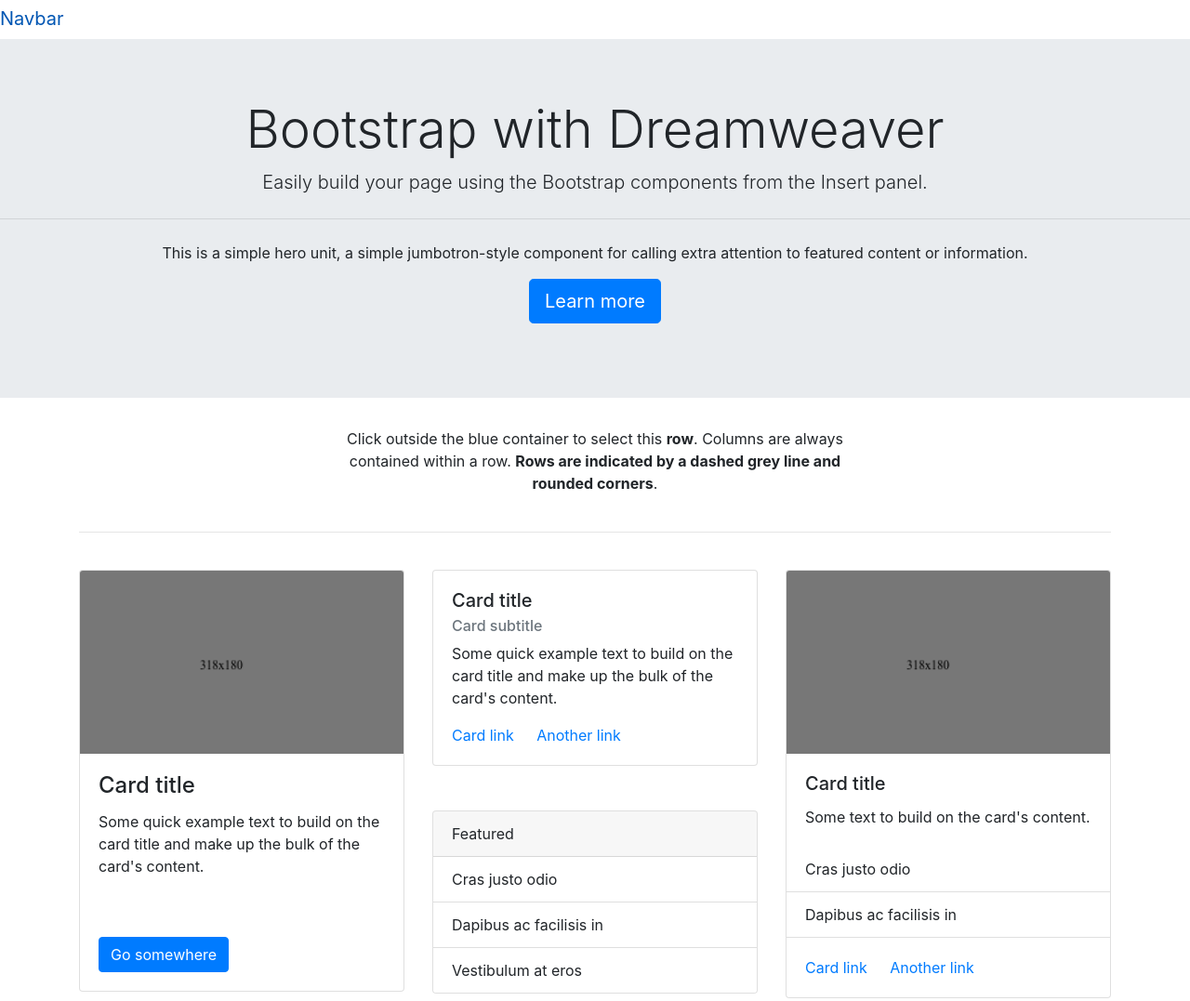
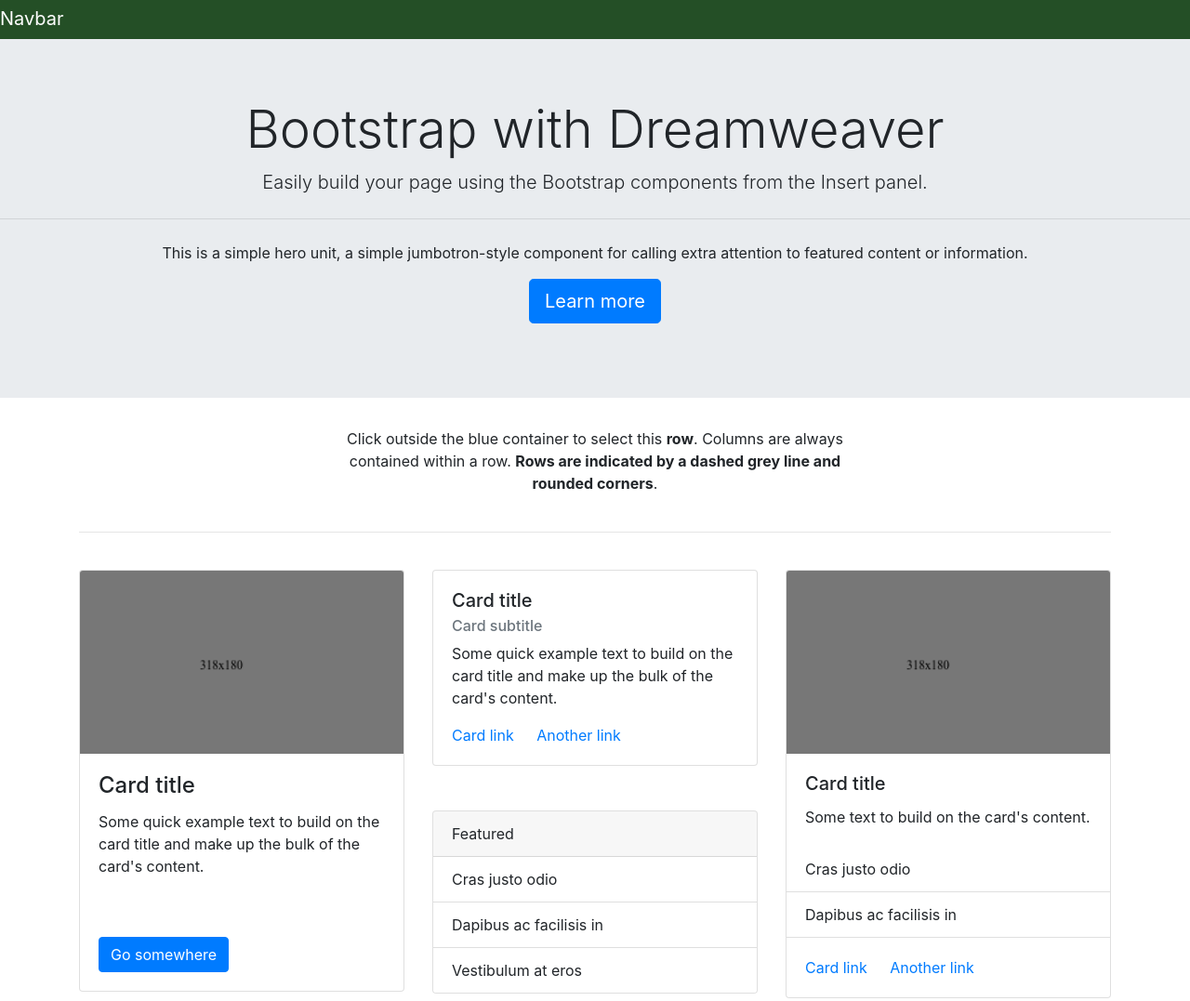
Before and after one commit to lacrone/lacrone.github.io, a plain HTML site: page index.html in a window 1280 px wide. Shown: the top 1077 px of the page at 93% size. Drawn offline with Linux system fonts and the light colour scheme.

Commit message:
fixed css rel

```diff
--- a/index.html
+++ b/index.html
@@ -9,7 +9,7 @@
     <!-- Bootstrap -->
     <link href="css/bootstrap-4.4.1.css" rel="stylesheet">
     <!-- Local CSS -->
-    <link rel="css/style.css" rel="stylesheet">
+    <link href="css/style.css" rel="stylesheet">
 
   </head>
   <body>
```
